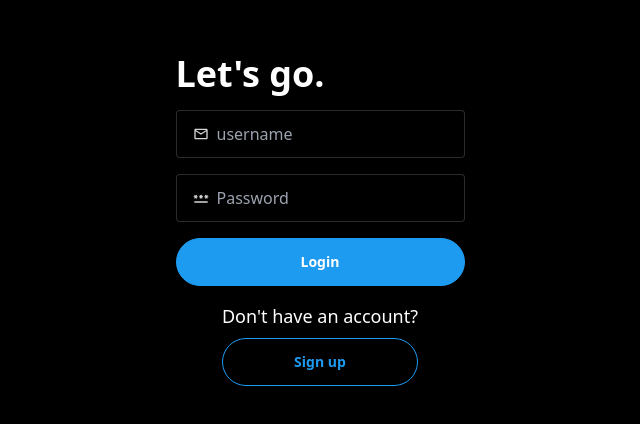
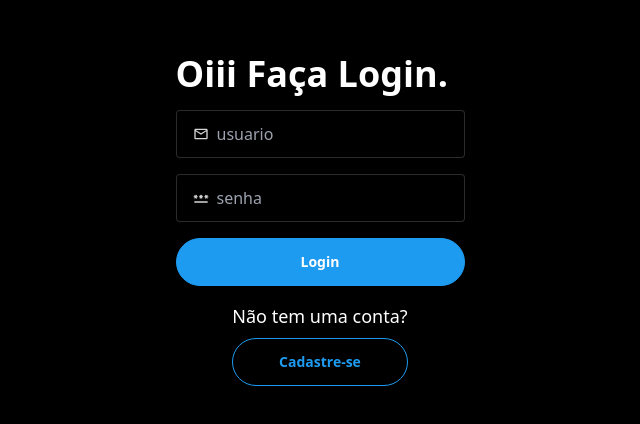
Before and after one commit to VlaadX/rede-social, a React (Vite) app in the folder frontend/: page /login in a window 1280 px wide. Shown: the part 180-604 px from the top of the page, without its empty margins (320-960 px from the left). Built offline with nearby package versions, Linux system fonts and the light colour scheme; no server answers.

Commit message:
0.2a - PTBR

```diff
--- a/frontend/src/components/common/Post.jsx
+++ b/frontend/src/components/common/Post.jsx
@@ -175,11 +175,11 @@ const Post = ({ post }) => {
 							{/* We're using Modal Component from DaisyUI */}
 							<dialog id={`comments_modal${post._id}`} className='modal border-none outline-none'>
 								<div className='modal-box rounded border border-gray-600'>
-									<h3 className='font-bold text-lg mb-4'>COMMENTS</h3>
+									<h3 className='font-bold text-lg mb-4'>Comentarios</h3>
 									<div className='flex flex-col gap-3 max-h-60 overflow-auto'>
 										{post.comments.length === 0 && (
 											<p className='text-sm text-slate-500'>
-												No comments yet 🤔 Be the first one 😉
+												Nenhum comentario 🤔 Seja o primeiro😉
 											</p>
 										)}
 										{post.comments.map((comment) => (
@@ -209,7 +209,7 @@ const Post = ({ post }) => {
 									>
 										<textarea
 											className='textarea w-full p-1 rounded text-md resize-none border focus:outline-none  border-gray-800'
-											placeholder='Add a comment...'
+											placeholder='Adicione um comentario...'
 											value={comment}
 											onChange={(e) => setComment(e.target.value)}
 										/>
--- a/frontend/src/components/common/Sidebar.jsx
+++ b/frontend/src/components/common/Sidebar.jsx
@@ -46,7 +46,7 @@ const Sidebar = () => {
 							className='flex gap-3 items-center hover:bg-stone-900 transition-all rounded-full duration-300 py-2 pl-2 pr-4 max-w-fit cursor-pointer'
 						>
 							<MdHomeFilled className='w-8 h-8' />
-							<span className='text-lg hidden md:block'>Home</span>
+							<span className='text-lg hidden md:block'>Inicio</span>
 						</Link>
 					</li>
 					<li className='flex justify-center md:justify-start'>
@@ -55,7 +55,7 @@ const Sidebar = () => {
 							className='flex gap-3 items-center hover:bg-stone-900 transition-all rounded-full duration-300 py-2 pl-2 pr-4 max-w-fit cursor-pointer'
 						>
 							<IoNotifications className='w-6 h-6' />
-							<span className='text-lg hidden md:block'>Notifications</span>
+							<span className='text-lg hidden md:block'>Notificações</span>
 						</Link>
 					</li>
 
@@ -65,7 +65,7 @@ const Sidebar = () => {
 							className='flex gap-3 items-center hover:bg-stone-900 transition-all rounded-full duration-300 py-2 pl-2 pr-4 max-w-fit cursor-pointer'
 						>
 							<FaUser className='w-6 h-6' />
-							<span className='text-lg hidden md:block'>Profile</span>
+							<span className='text-lg hidden md:block'>Perfil</span>
 						</Link>
 					</li>
 				</ul>
--- a/frontend/src/pages/CreatePost.jsx
+++ b/frontend/src/pages/CreatePost.jsx
@@ -72,7 +72,7 @@ const CreatePost = () => {
 			<form className='flex flex-col gap-2 w-full' onSubmit={handleSubmit}>
 				<textarea
 					className='textarea w-full p-0 text-lg resize-none border-none focus:outline-none  border-gray-800'
-					placeholder='What is happening?!'
+					placeholder='O que deseja Postar??!'
 					value={text}
 					onChange={(e) => setText(e.target.value)}
 				/>
--- a/frontend/src/pages/LoginPage.jsx
+++ b/frontend/src/pages/LoginPage.jsx
@@ -59,13 +59,13 @@ const LoginPage = () => {
 			</div>
 			<div className='flex-1 flex flex-col justify-center items-center'>
 				<form className='flex gap-4 flex-col' onSubmit={handleSubmit}>
-					<h1 className='text-4xl font-extrabold text-white'>{"Let's"} go.</h1>
+					<h1 className='text-4xl font-extrabold text-white'>{"Oiii"} Faça Login.</h1>
 					<label className='input input-bordered rounded flex items-center gap-2'>
 						<MdOutlineMail />
 						<input
 							type='text'
 							className='grow'
-							placeholder='username'
+							placeholder='usuario'
 							name='username'
 							onChange={handleInputChange}
 							value={formData.username}
@@ -77,7 +77,7 @@ const LoginPage = () => {
 						<input
 							type='password'
 							className='grow'
-							placeholder='Password'
+							placeholder='senha'
 							name='password'
 							onChange={handleInputChange}
 							value={formData.password}
@@ -89,9 +89,9 @@ const LoginPage = () => {
 					{isError && <p className='text-red-500'>{error.message}</p>}
 				</form>
 				<div className='flex flex-col gap-2 mt-4'>
-					<p className='text-white text-lg'>{"Don't"} have an account?</p>
+					<p className='text-white text-lg'>{"Não tem uma conta?"}</p>
 					<Link to='/signup'>
-						<button className='btn rounded-full btn-primary text-white btn-outline w-full'>Sign up</button>
+						<button className='btn rounded-full btn-primary text-white btn-outline w-full'>Cadastre-se</button>
 					</Link>
 				</div>
 			</div>
--- a/frontend/src/pages/NoficiationPage.jsx
+++ b/frontend/src/pages/NoficiationPage.jsx
@@ -51,7 +51,7 @@ const NotificationPage = () => {
 		<>
 			<div className='flex-[4_4_0] border-l border-r border-gray-700 min-h-screen'>
 				<div className='flex justify-between items-center p-4 border-b border-gray-700'>
-					<p className='font-bold'>Notifications</p>
+					<p className='font-bold'>Notificações</p>
 					<div className='dropdown '>
 						<div tabIndex={0} role='button' className='m-1'>
 							<IoSettingsOutline className='w-4' />
@@ -61,7 +61,7 @@ const NotificationPage = () => {
 							className='dropdown-content z-[1] menu p-2 shadow bg-base-100 rounded-box w-52'
 						>
 							<li>
-								<a onClick={deleteNotifications}>Delete all notifications</a>
+								<a onClick={deleteNotifications}>Apagar todas as notificações</a>
 							</li>
 						</ul>
 					</div>
--- a/frontend/src/pages/SignUpPage.jsx
+++ b/frontend/src/pages/SignUpPage.jsx
@@ -84,7 +84,7 @@ const SignUpPage = () => {
 							<input
 								type='text'
 								className='grow '
-								placeholder='Username'
+								placeholder='Usuario'
 								name='username'
 								onChange={handleInputChange}
 								value={formData.username}
@@ -95,7 +95,7 @@ const SignUpPage = () => {
 							<input
 								type='text'
 								className='grow'
-								placeholder='Full Name'
+								placeholder='Seu Nome'
 								name='fullName'
 								onChange={handleInputChange}
 								value={formData.fullName}
@@ -107,7 +107,7 @@ const SignUpPage = () => {
 						<input
 							type='password'
 							className='grow'
-							placeholder='Password'
+							placeholder='Senha'
 							name='password'
 							onChange={handleInputChange}
 							value={formData.password}
```
